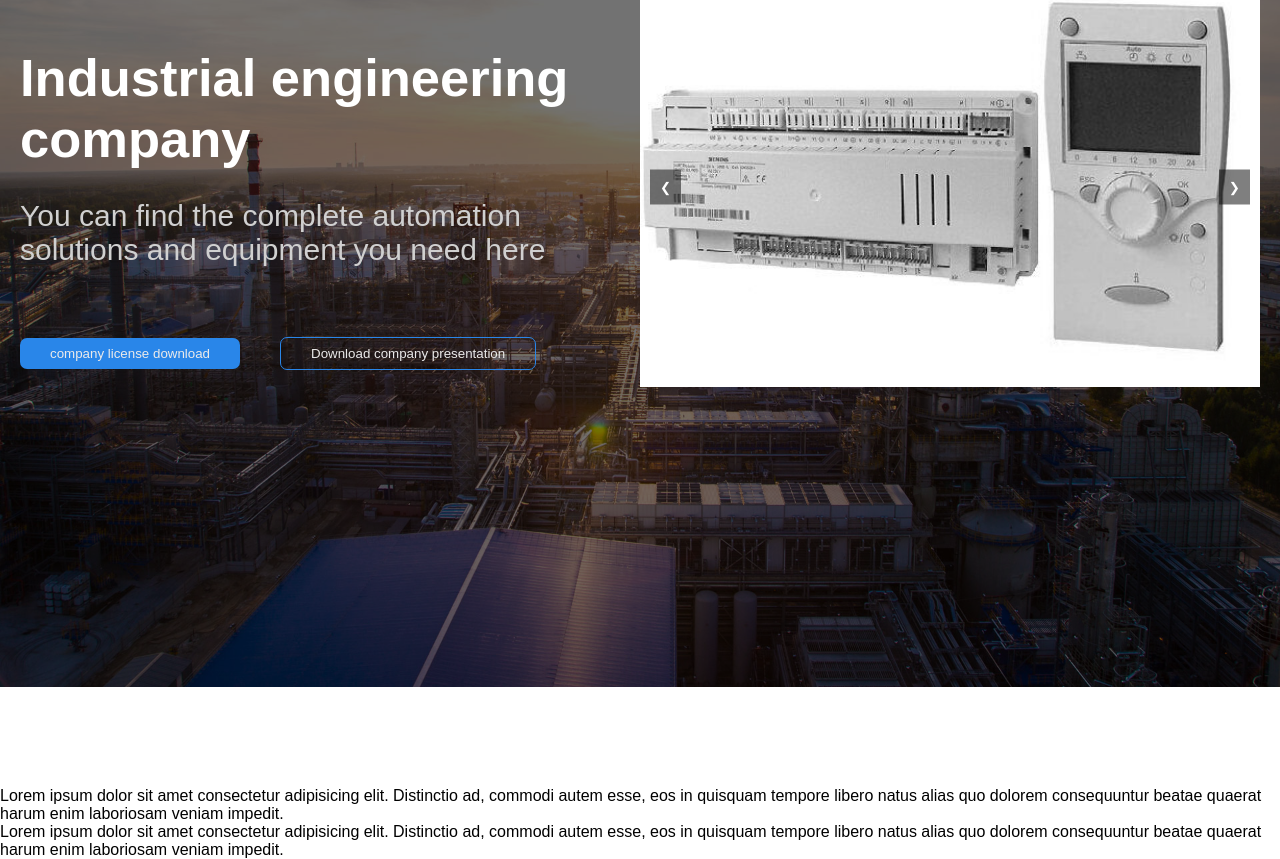
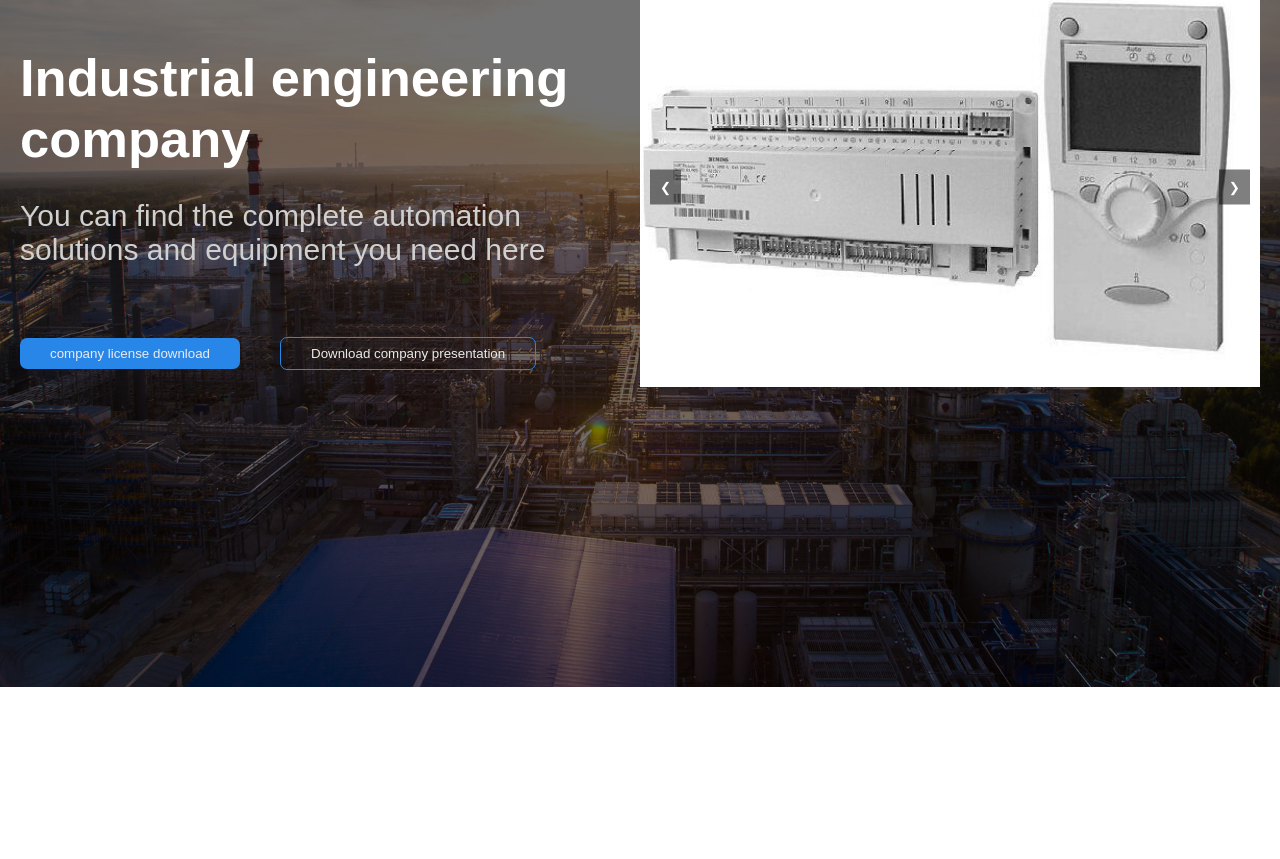
Before and after one commit to salmonbek/avtomatika-uz, a React (Vite) app: page / in a window 1280 px wide. Shown: the part 186-1045 px from the top of the page. After the commit the page ends 973 px from the top, so only its background shows below. Built offline with nearby package versions, Linux system fonts and the light colour scheme; a web font is replaced by a local one.

Commit message:
link added

```diff
--- a/src/pages/Home.jsx
+++ b/src/pages/Home.jsx
@@ -91,20 +91,7 @@ const Home = () => {
             </div>
           </div>
         </section>
-        <section className="section">
-          <div>
-            Lorem ipsum dolor sit amet consectetur adipisicing elit. Distinctio
-            ad, commodi autem esse, eos in quisquam tempore libero natus alias
-            quo dolorem consequuntur beatae quaerat harum enim laboriosam veniam
-            impedit.
-          </div>
-          <div>
-            Lorem ipsum dolor sit amet consectetur adipisicing elit. Distinctio
-            ad, commodi autem esse, eos in quisquam tempore libero natus alias
-            quo dolorem consequuntur beatae quaerat harum enim laboriosam veniam
-            impedit.
-          </div>
-        </section>
+        <section className="section-recomandation"></section>
       </main>
     </div>
   );
--- a/src/pages/Home.scss
+++ /dev/null
@@ -1,5 +0,0 @@
-.main {
-  .hero-section {
-    background-color: red;
-  }
-}
```
